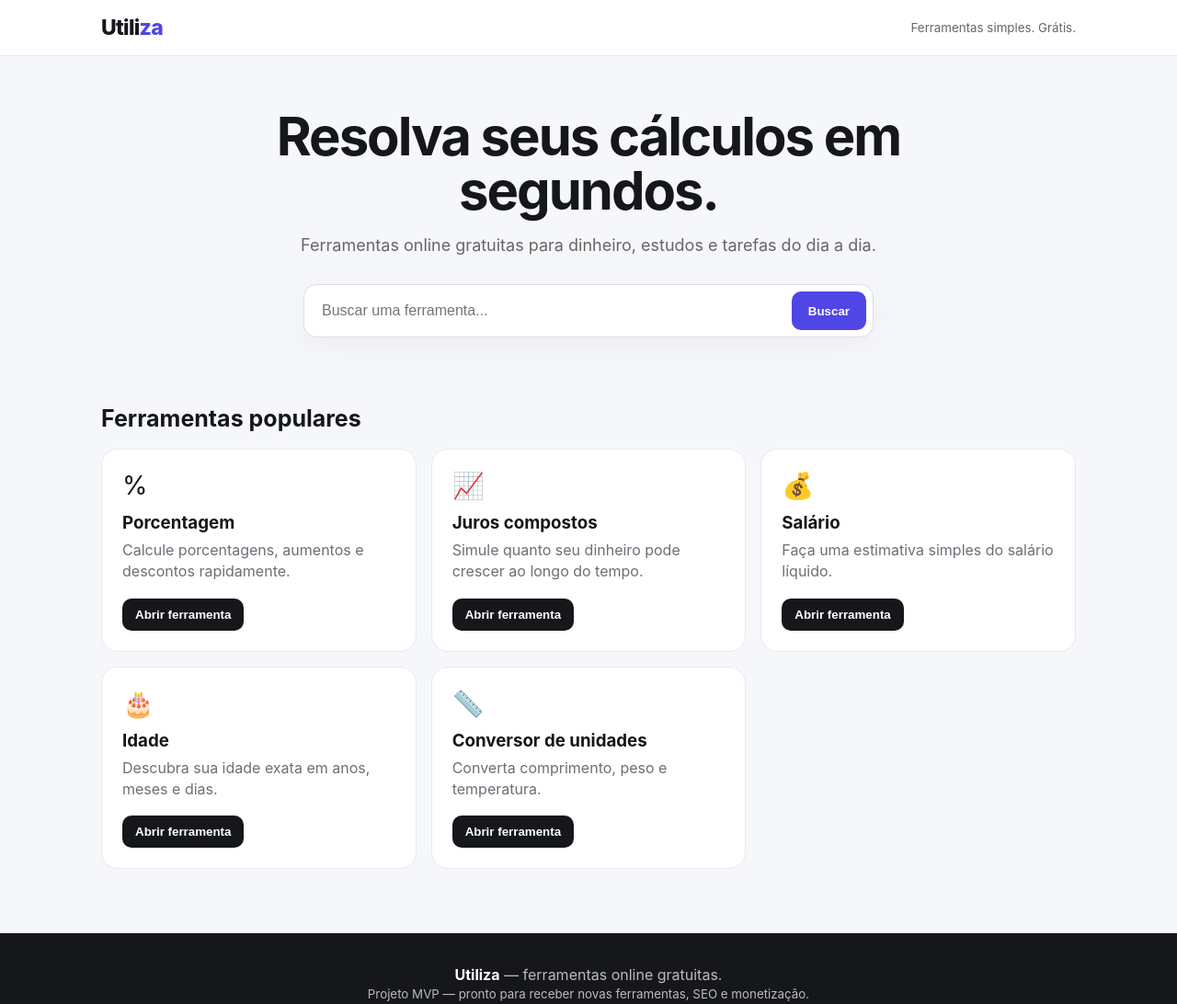
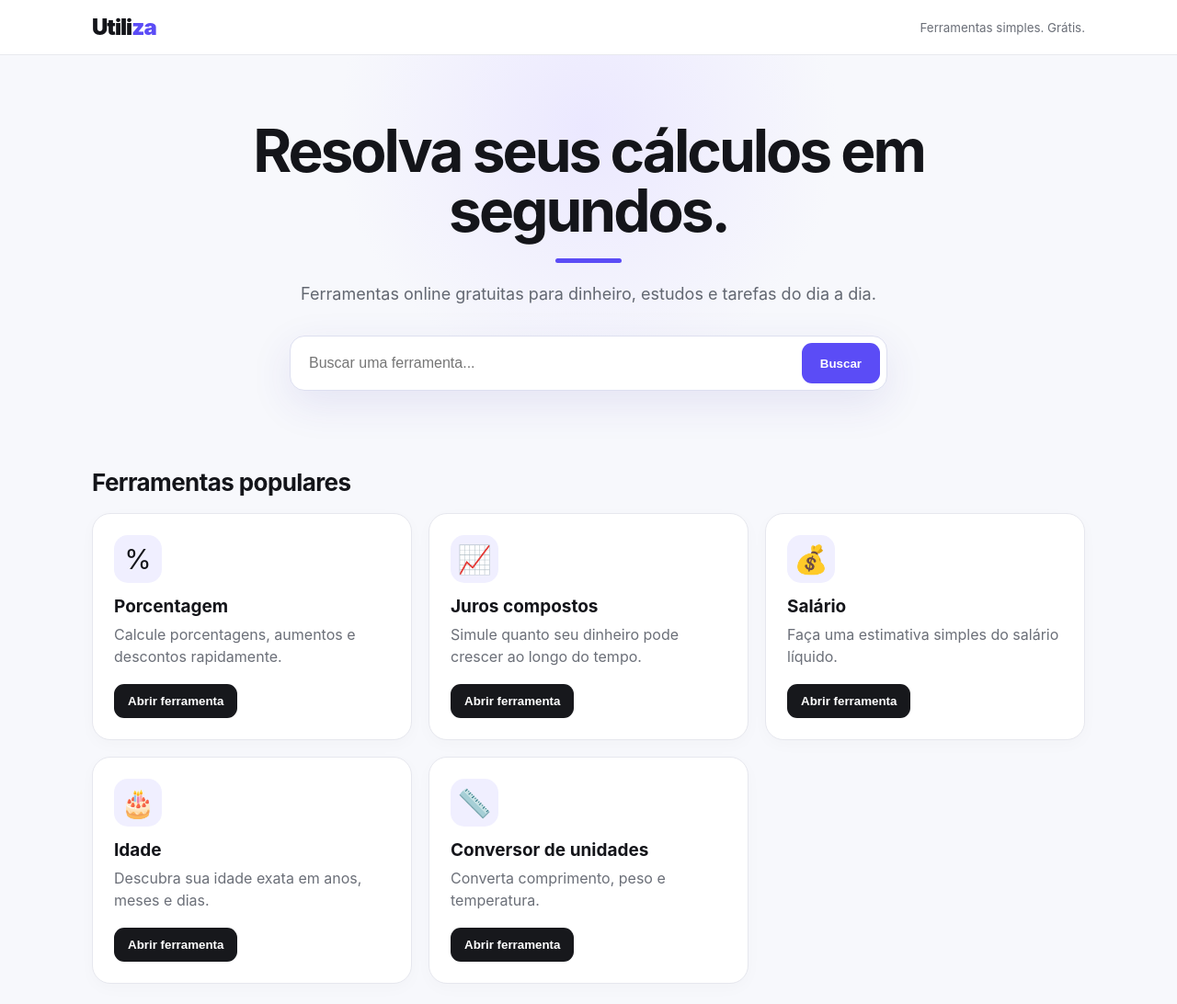
Before and after one commit to carlosceeduardo/utiliza, a plain HTML site: page index.html in a window 1280 px wide. Shown: the top 1092 px of the page at 92% size. Drawn offline with Linux system fonts and the light colour scheme.

Commit message:
Update index.html

```diff
--- a/index.html
+++ b/index.html
@@ -6,24 +6,24 @@
 <meta name="description" content="Ferramentas online gratuitas para cálculos e conversões do dia a dia.">
 <title>Utiliza — Ferramentas Online Grátis</title>
 <style>
-*{box-sizing:border-box}body{margin:0;font-family:Inter,system-ui,-apple-system,Segoe UI,Roboto,Arial,sans-serif;background:#f6f7fb;color:#15171a}
-header{background:#fff;border-bottom:1px solid #e8e9ee;position:sticky;top:0;z-index:10}
-.nav{max-width:1100px;margin:auto;padding:16px 20px;display:flex;align-items:center;justify-content:space-between}
-.logo{font-size:23px;font-weight:800;letter-spacing:-.7px}.logo span{color:#4f46e5}
-.nav small{color:#666}
-.hero{max-width:1100px;margin:0 auto;padding:58px 20px 35px;text-align:center}
-.hero h1{font-size:clamp(34px,6vw,58px);line-height:1.02;letter-spacing:-2px;margin:0 auto 16px;max-width:760px}
-.hero p{font-size:18px;color:#666;max-width:650px;margin:0 auto 28px;line-height:1.55}
-.search{max-width:620px;margin:auto;display:flex;background:white;border:1px solid #ddd;border-radius:14px;padding:7px;box-shadow:0 8px 30px #0000000b}
-.search input{flex:1;border:0;outline:0;padding:12px;font-size:16px}.search button{border:0;background:#4f46e5;color:#fff;border-radius:10px;padding:0 18px;font-weight:700}
-main{max-width:1100px;margin:auto;padding:10px 20px 70px}
-h2{font-size:25px;margin:28px 0 18px}.grid{display:grid;grid-template-columns:repeat(3,1fr);gap:16px}
-.card{background:#fff;border:1px solid #e8e9ee;border-radius:18px;padding:22px;transition:.2s}.card:hover{transform:translateY(-2px);box-shadow:0 12px 30px #0000000b}
-.icon{font-size:28px}.card h3{margin:12px 0 7px}.card p{color:#6b6f76;margin:0 0 17px;line-height:1.45}.open{border:0;background:#15171a;color:#fff;border-radius:10px;padding:10px 14px;font-weight:700;cursor:pointer}
+*{box-sizing:border-box}body{margin:0;font-family:Inter,system-ui,-apple-system,Segoe UI,Roboto,Arial,sans-serif;background:#f7f8fc;color:#14151a}
+header{background:#ffffffee;backdrop-filter:blur(14px);border-bottom:1px solid #e8e9ee;position:sticky;top:0;z-index:10}
+.nav{max-width:1120px;margin:auto;padding:15px 20px;display:flex;align-items:center;justify-content:space-between}
+.logo{font-size:24px;font-weight:900;letter-spacing:-1px}.logo span{color:#5b4cf6}.nav small{color:#6b6f78}
+.hero{max-width:1120px;margin:0 auto;padding:72px 20px 42px;text-align:center;background:radial-gradient(circle at 50% 20%,#ebe8ff 0,transparent 42%)}
+.hero h1{font-size:clamp(38px,6vw,64px);line-height:1.01;letter-spacing:-3px;margin:0 auto 18px;max-width:800px}
+.hero h1:after{content:"";display:block;width:72px;height:5px;border-radius:9px;background:#5b4cf6;margin:20px auto 0}
+.hero p{font-size:18px;color:#626771;max-width:680px;margin:20px auto 30px;line-height:1.6}
+.search{max-width:650px;margin:auto;display:flex;background:white;border:1px solid #dddff0;border-radius:16px;padding:7px;box-shadow:0 14px 45px #3730a31a}
+.search input{flex:1;border:0;outline:0;padding:13px;font-size:16px;background:transparent}.search button{border:0;background:#5b4cf6;color:#fff;border-radius:11px;padding:0 20px;font-weight:800;cursor:pointer}
+main{max-width:1120px;margin:auto;padding:12px 20px 80px}
+h2{font-size:26px;letter-spacing:-.6px;margin:30px 0 18px}.grid{display:grid;grid-template-columns:repeat(3,1fr);gap:18px}
+.card{background:#fff;border:1px solid #e6e7ee;border-radius:20px;padding:23px;transition:.2s;box-shadow:0 5px 18px #00000006}.card:hover{transform:translateY(-4px);box-shadow:0 16px 35px #00000010;border-color:#d7d2ff}
+.icon{font-size:30px;width:52px;height:52px;display:grid;place-items:center;border-radius:15px;background:#f0efff}.card h3{margin:14px 0 7px;font-size:19px}.card p{color:#6b6f78;margin:0 0 18px;line-height:1.5}.open{border:0;background:#17181c;color:#fff;border-radius:11px;padding:11px 15px;font-weight:800;cursor:pointer}.open:hover{background:#5b4cf6}
 .tool{display:none;background:#fff;border:1px solid #e8e9ee;border-radius:18px;padding:24px;margin-top:24px}.tool.active{display:block}.tool-head{display:flex;justify-content:space-between;align-items:center;gap:15px}.close{border:0;background:#eee;border-radius:9px;padding:9px 12px;cursor:pointer}
 .form{display:grid;grid-template-columns:repeat(2,1fr);gap:13px;margin-top:20px}.field label{display:block;font-size:13px;font-weight:700;margin-bottom:6px}.field input,.field select{width:100%;padding:12px;border:1px solid #d8dae0;border-radius:10px;font-size:16px}
 .calc{margin-top:16px;border-radius:12px;background:#f3f3ff;padding:16px;font-size:18px;font-weight:700}.muted{color:#6b6f76;font-weight:400;font-size:14px}
-footer{background:#15171a;color:#bbb;padding:35px 20px;text-align:center}footer strong{color:#fff}
+footer{background:#15171a;color:#aaa;padding:42px 20px;text-align:center}footer strong{color:#fff;font-size:18px}footer small{display:block;margin-top:8px;line-height:1.5}
 @media(max-width:760px){.grid{grid-template-columns:1fr}.form{grid-template-columns:1fr}.hero{padding-top:42px}.nav small{display:none}}
 </style>
 </head>
```
